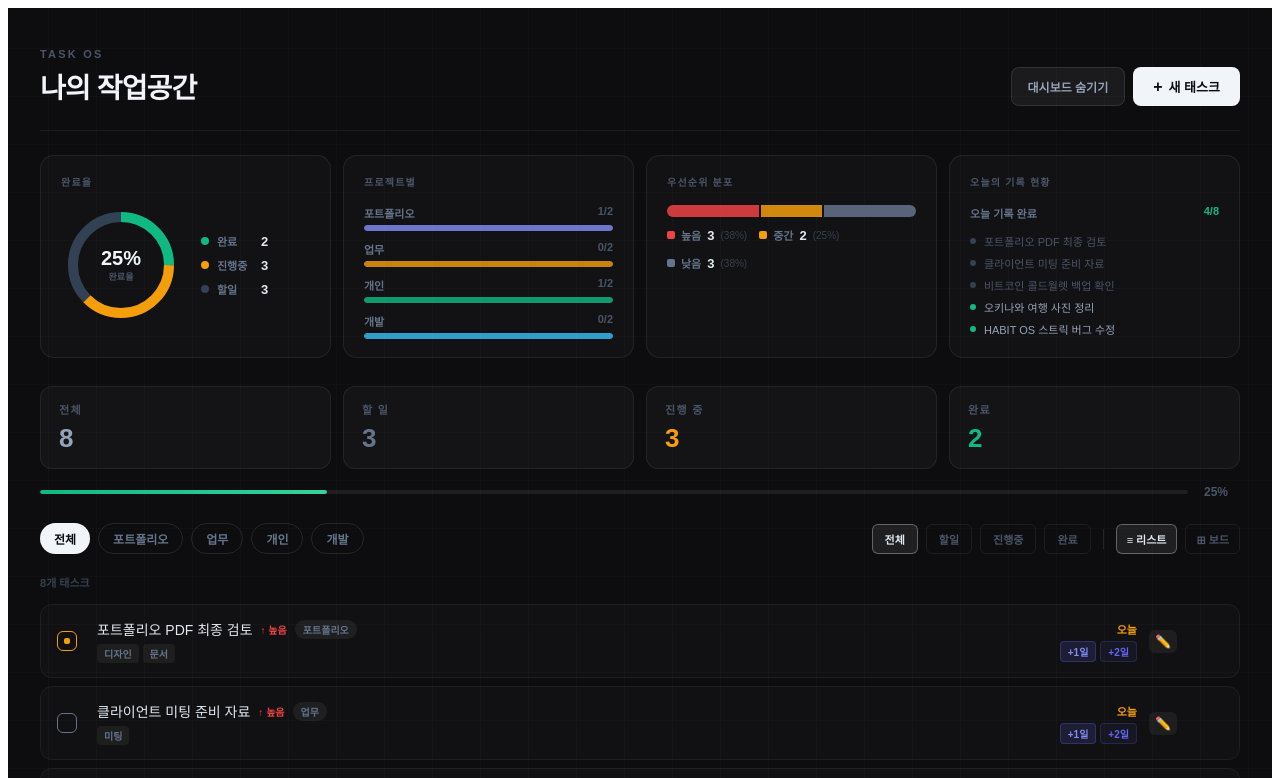
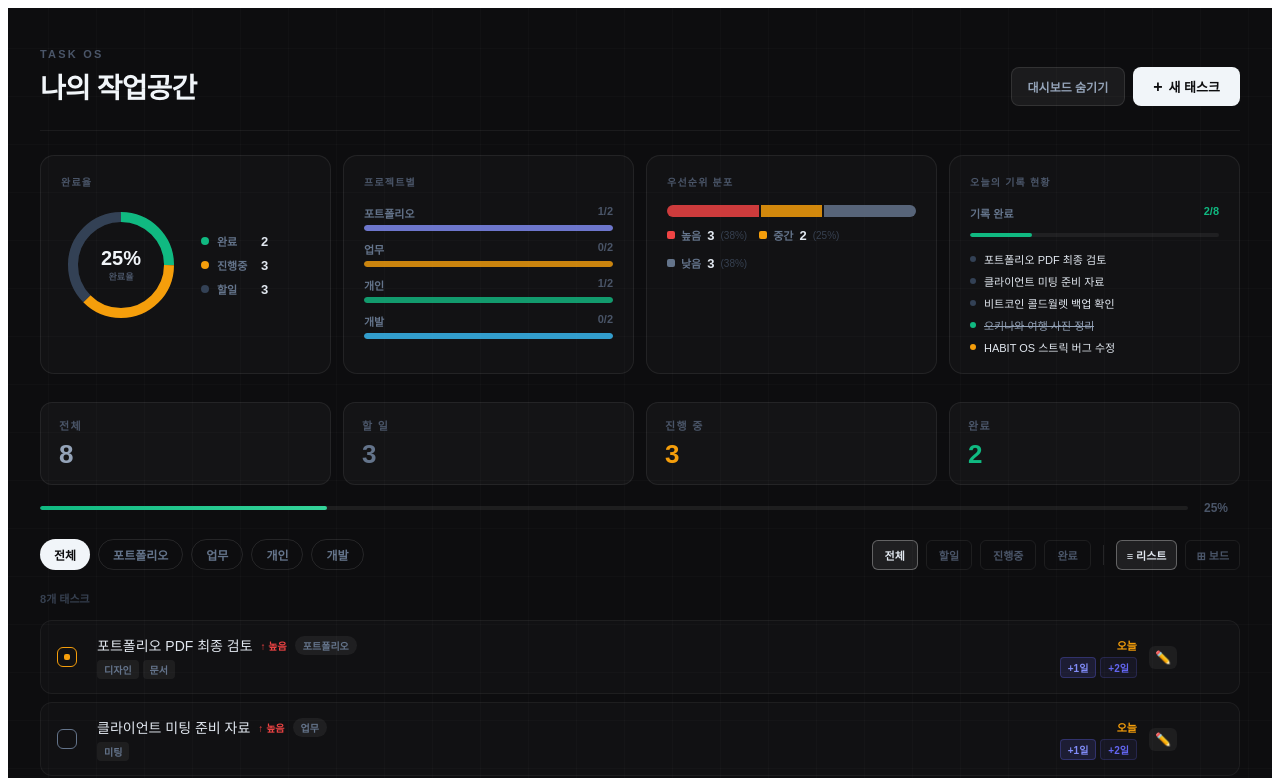
Before and after one commit to mingusansol/Notions, a React (Vite) app: page / in a window 1280 px wide. Shown: the top 778 px of the page. Built offline with nearby package versions, Linux system fonts and the light colour scheme.

Commit message:
Update App.jsx

```diff
--- a/src/App.jsx
+++ b/src/App.jsx
@@ -149,24 +149,33 @@ function PriorityDist({ tasks }) {
 
 // ── 오늘의 과업 로그 현황 ──
 function TodayLog({ tasks }) {
-  const todayTasks = tasks.filter(t => t.due === TODAY);
-  const logged = todayTasks.filter(t => t.log && t.log.trim());
+  const activeTasks = tasks.filter(t => t.status !== "완료");
+  const completed = tasks.filter(t => t.status === "완료");
+  const logged = tasks.filter(t => t.log && t.log.trim());
+  const total = tasks.length;
+  const pct = total > 0 ? Math.round((completed.length / total) * 100) : 0;
   return (
     <div style={{ display: "flex", flexDirection: "column", gap: 8, width: "100%" }}>
       <div style={{ display: "flex", justifyContent: "space-between", marginBottom: 4 }}>
-        <span style={{ fontSize: 11, color: "#64748b", fontWeight: 600 }}>오늘 기록 완료</span>
-        <span style={{ fontSize: 11, color: "#10b981", fontWeight: 700 }}>{logged.length}/{todayTasks.length}</span>
+        <span style={{ fontSize: 11, color: "#64748b", fontWeight: 600 }}>기록 완료</span>
+        <span style={{ fontSize: 11, color: "#10b981", fontWeight: 700 }}>{completed.length}/{total}</span>
+      </div>
+      <div style={{ height: 4, background: "rgba(255,255,255,0.06)", borderRadius: 2, overflow: "hidden", marginBottom: 6 }}>
+        <div style={{ height: "100%", width: pct + "%", background: "#10b981", borderRadius: 2, transition: "width 0.5s ease" }} />
       </div>
       <div style={{ display: "flex", flexDirection: "column", gap: 6 }}>
-        {todayTasks.slice(0, 5).map(t => (
+        {tasks.slice(0, 5).map(t => (
           <div key={t.id} style={{ display: "flex", alignItems: "center", gap: 8 }}>
-            <div style={{ width: 6, height: 6, borderRadius: "50%", background: t.log?.trim() ? "#10b981" : "#334155", flexShrink: 0 }} />
-            <span style={{ fontSize: 11, color: t.log?.trim() ? "#94a3b8" : "#4a5568", fontWeight: 500, overflow: "hidden", textOverflow: "ellipsis", whiteSpace: "nowrap" }}>
+            <div style={{ width: 6, height: 6, borderRadius: "50%", flexShrink: 0,
+              background: t.status === "완료" ? "#10b981" : t.log?.trim() ? "#f59e0b" : "#334155" }} />
+            <span style={{ fontSize: 11, fontWeight: 500, overflow: "hidden", textOverflow: "ellipsis", whiteSpace: "nowrap",
+              color: t.status === "완료" ? "#94a3b8" : "#e2e8f0",
+              textDecoration: t.status === "완료" ? "line-through" : "none" }}>
               {t.title}
             </span>
           </div>
         ))}
-        {todayTasks.length === 0 && <span style={{ fontSize: 11, color: "#374151" }}>오늘 마감 태스크 없음</span>}
+        {tasks.length === 0 && <span style={{ fontSize: 11, color: "#374151" }}>태스크 없음</span>}
       </div>
     </div>
   );
```
